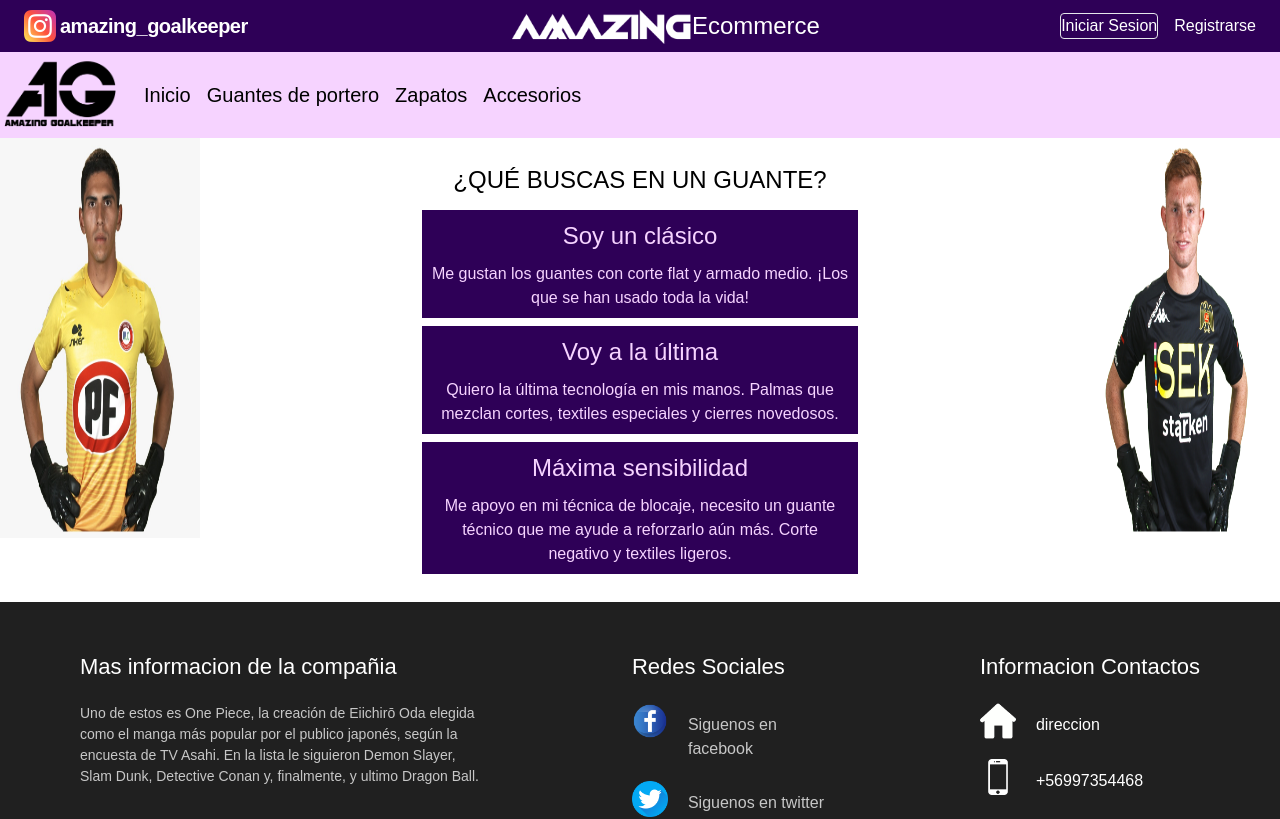
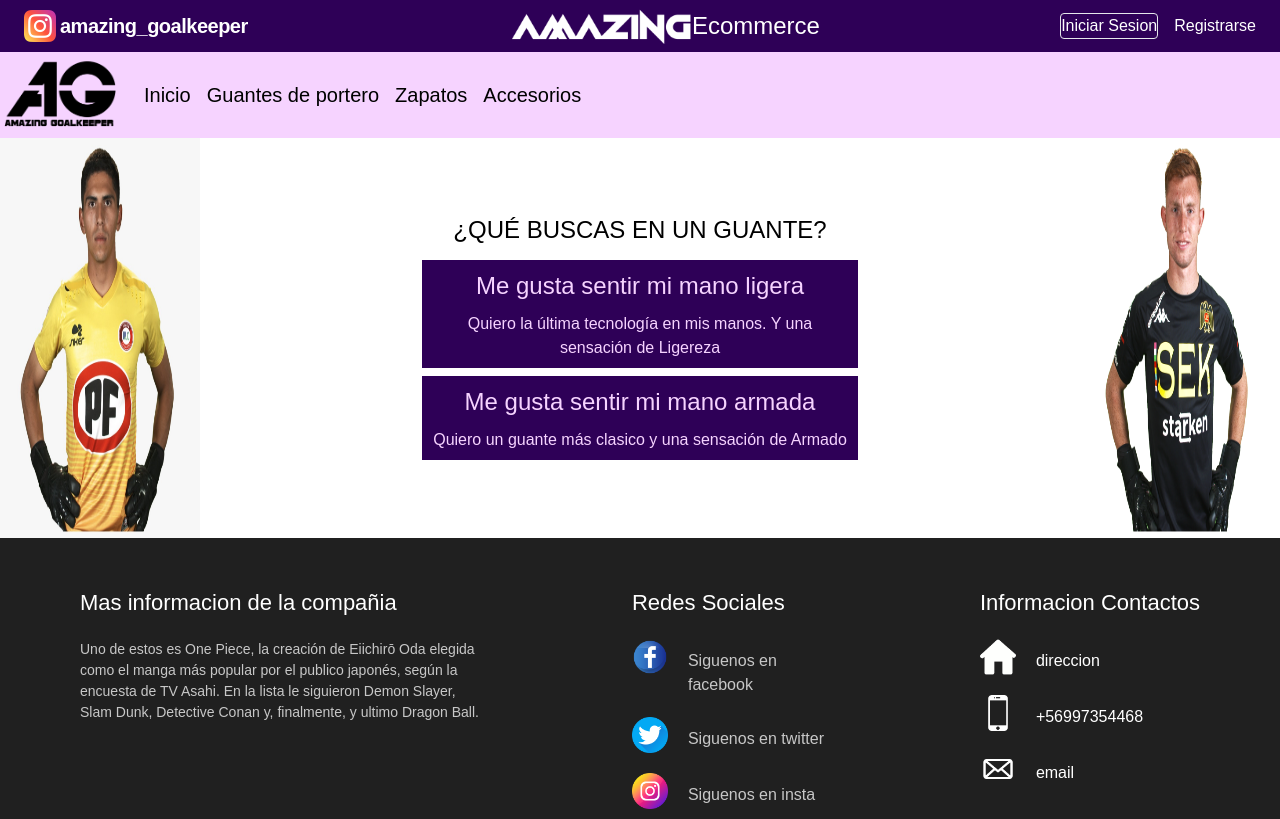
Before and after one commit to NicholasMolina/kuro, a React (Create React App) app: page /Recomendador in a window 1280 px wide. Shown: the top 819 px of the page. Built offline with nearby package versions, Linux system fonts and the light colour scheme.

Commit message:
Recmendador, adaptado a la base de datos dinámica

```diff
--- a/src/components3/Recomendador.js
+++ b/src/components3/Recomendador.js
@@ -24,7 +24,7 @@ export default function Recomendador (props){
     //  };
     // }
 
-  const Preguntas = ["¿QUÉ BUSCAS EN UN GUANTE?","¿PARA QUÉ LO VAS A UTILIZAR?","¿NECESITAS ALGUNA CARACTERÍSTICA ESPECIAL?"];
+  const Preguntas = ["¿QUÉ BUSCAS EN UN GUANTE?","¿PARA QUÉ LO VAS A UTILIZAR?","¿ESTÁS LISTO PARA SABER LO QUE NECESITAS?"];
 
   const[page, setPage] = useState(0);
 
--- a/src/components3/Recomendados.js
+++ b/src/components3/Recomendados.js
@@ -30,7 +30,7 @@ export default function Recomendados(){
         <Navbar/>
 
         <main className='block2 col-2' >
-        <h1>PRODUCTOS RECOMENDADOS SEGUN TUS RESPUESTAS</h1>
+        <h1>PRODUCTOS RECOMENDADOS SEGUN TUS PREFERENCIAS</h1>
         <div className='row prueba' >
 
         {products.map(item => (
--- a/src/components3/Serie1.js
+++ b/src/components3/Serie1.js
@@ -13,27 +13,28 @@ export default function Serie1 (props)  {
       <div className='m-1 flex flex-row justify-around '>
         <button className='preguntas w-1/2'
          onClick={() => {
-          pagina2();sumar(1);change()
+          pagina2();sumar(3);change()
         }}
         >
-          <h1>Soy un clásico</h1>
+          <h1>Me gusta sentir mi mano ligera</h1>
             <div className='m-2 '>
-              <h2 className='preguntas '>Me gustan los guantes con corte flat y armado medio. ¡Los que se han usado toda la vida!</h2>
+              <h2 className='preguntas '>Quiero la última tecnología en mis manos. Y una sensación de Ligereza</h2>
             </div>
         </button>
       </div>
       <div className='m-1 flex flex-row justify-around'>
         <button className='preguntas w-1/2'
           onClick={() => {
-            pagina2();sumar(2);change()
+            pagina2();sumar(1);change()
           }}
         >
-          <h1>Voy a la última</h1>
+          <h1>Me gusta sentir mi mano armada</h1>
             <div className='m-2'>
-              <h2 className='preguntas '>Quiero la última tecnología en mis manos. Palmas que mezclan cortes, textiles especiales y cierres novedosos.</h2>
+              <h2 className='preguntas '>Quiero un guante más clasico y una sensación de Armado</h2>
             </div>
         </button>
       </div>
+      {/*}
       <div className='m-1 flex flex-row justify-around'>
         <button className='preguntas w-1/2'
           onClick={() => {
@@ -46,6 +47,7 @@ export default function Serie1 (props)  {
             </div>
         </button>
       </div>
+        */}
     </div>
   )
 }
--- a/src/components3/Serie2.js
+++ b/src/components3/Serie2.js
@@ -17,10 +17,10 @@ export default function Serie2 (props)  {
         <div className='m-1 flex flex-row justify-around'>
           <button className='preguntas w-1/2'
           onClick={() => {
-            pagina3();sumar(1)
+            pagina3();sumar(3)
           }}
           >
-            <h1>Juego al máximo nivel</h1>
+            <h1>Partidos</h1>
               <div className='m-2'>
                 <h2 className='preguntas '>Quiero un látex de máximo agarre y amortiguación. Asumo que la palma es delicada.</h2>
               </div>
@@ -29,19 +29,20 @@ export default function Serie2 (props)  {
         <div className='m-1 flex flex-row justify-around'>
           <button className='preguntas w-1/2'
           onClick={() => {
-            pagina3();sumar(2)
+            pagina3();sumar(1)
           }}
           >
-            <h1>Juego al máximo nivel en climas extremos</h1>
+            <h1>Entrenamientos</h1>
               <div className='m-2'>
-                <h2 className='preguntas '>En mi campo llueve muchas veces, lo riegan mucho y hace frío. Tejidos aislantes y palma delicada con máximo agarre.</h2>
+                <h2 className='preguntas '>Necesito un guante un poco mas resistente para mis entrenamientos.</h2>
               </div>
           </button>
         </div>
+        {/*
         <div className='m-1 flex flex-row justify-around'>
           <button className='preguntas w-1/2'
           onClick={() => {
-            pagina3();sumar(3)
+            pagina3();sumar(1)
           }}
           >
             <h1>Juego federado a nivel amateur</h1>
@@ -49,8 +50,10 @@ export default function Serie2 (props)  {
                 <h2 className='preguntas '>Necesito un buen guante pero no puedo cambiarlo cada poco tiempo. Agarre y duración media.</h2>
               </div>
           </button>
-          {/* {PageDisplay()} */}
+          {// {PageDisplay()}
         </div>
+          */}
+
       </div>
 
     )
--- a/src/components3/Serie3.js
+++ b/src/components3/Serie3.js
@@ -1,4 +1,5 @@
 import React from 'react'
+import { Link } from 'react-router-dom';
 
 export default function Serie3 (props){
 
@@ -7,17 +8,22 @@ export default function Serie3 (props){
   return (
     <div className='flex flex-col '>
       <div className='m-1 flex flex-row justify-around'>
+      <Link to = {`/Recomendados/${suma}`}>
         <button className='preguntas w-1/2'
           onClick={() => {
             sumar(1)
           }}
         >
-          <h1>No necesito nada de eso</h1>
+          <h1>MOSTRAR MIS RESULTADOS</h1>
             <div className='m-2'>
-              <h2 className='preguntas '>Los guantes estándar son los que mejor se adaptan a mí.</h2>
+              <h2 className='preguntas '>Estos productos se adaptarán a tu necesidad</h2>
             </div>
         </button>
+        </Link>
       </div>
+
+{/*
+
       <div className='m-1 flex flex-row justify-around'>
         <button className='preguntas w-1/2'
          onClick={() => {
@@ -42,6 +48,8 @@ export default function Serie3 (props){
               </div>
         </button>
       </div>
+
+      */}
     </div>
   )
 }
```
